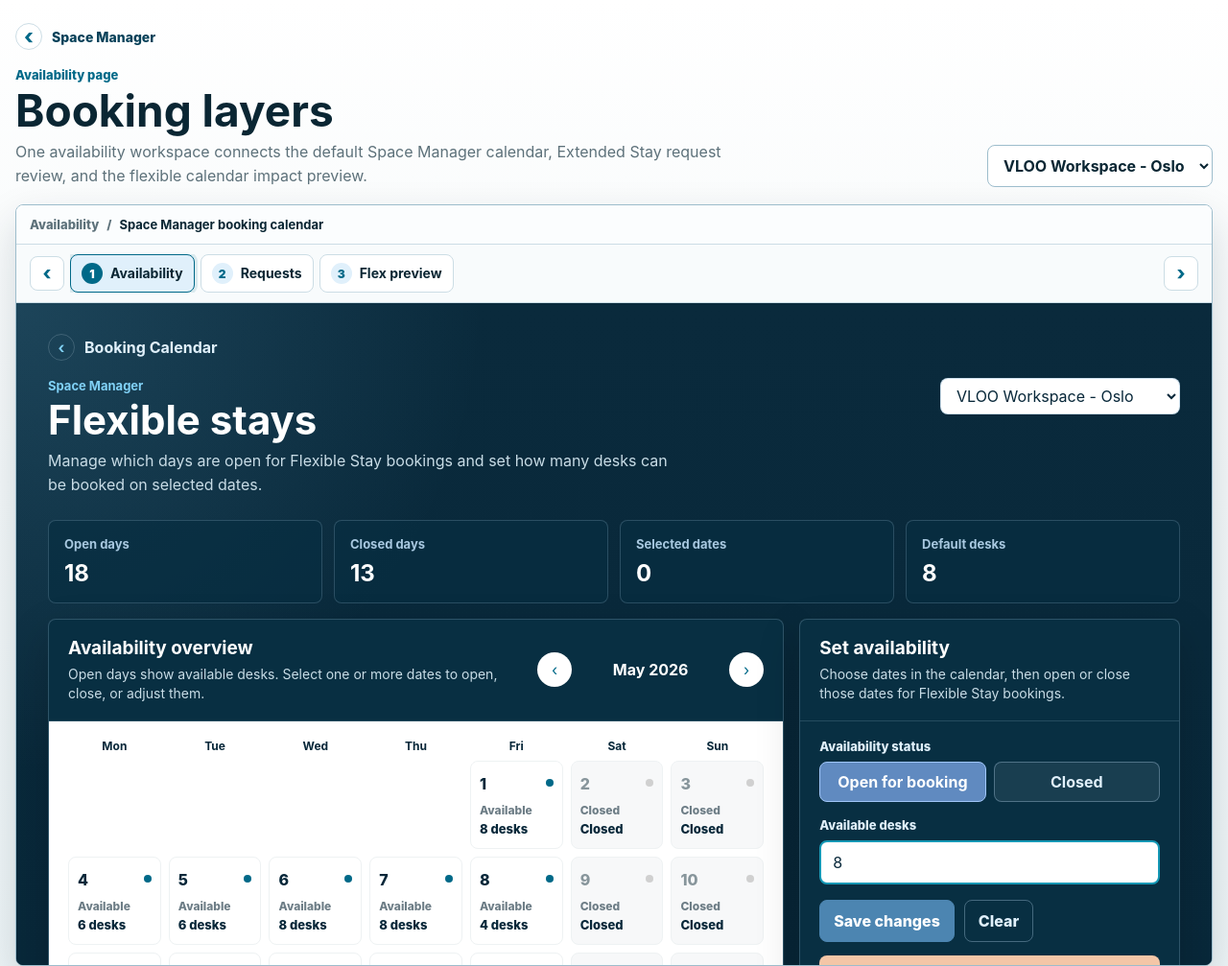
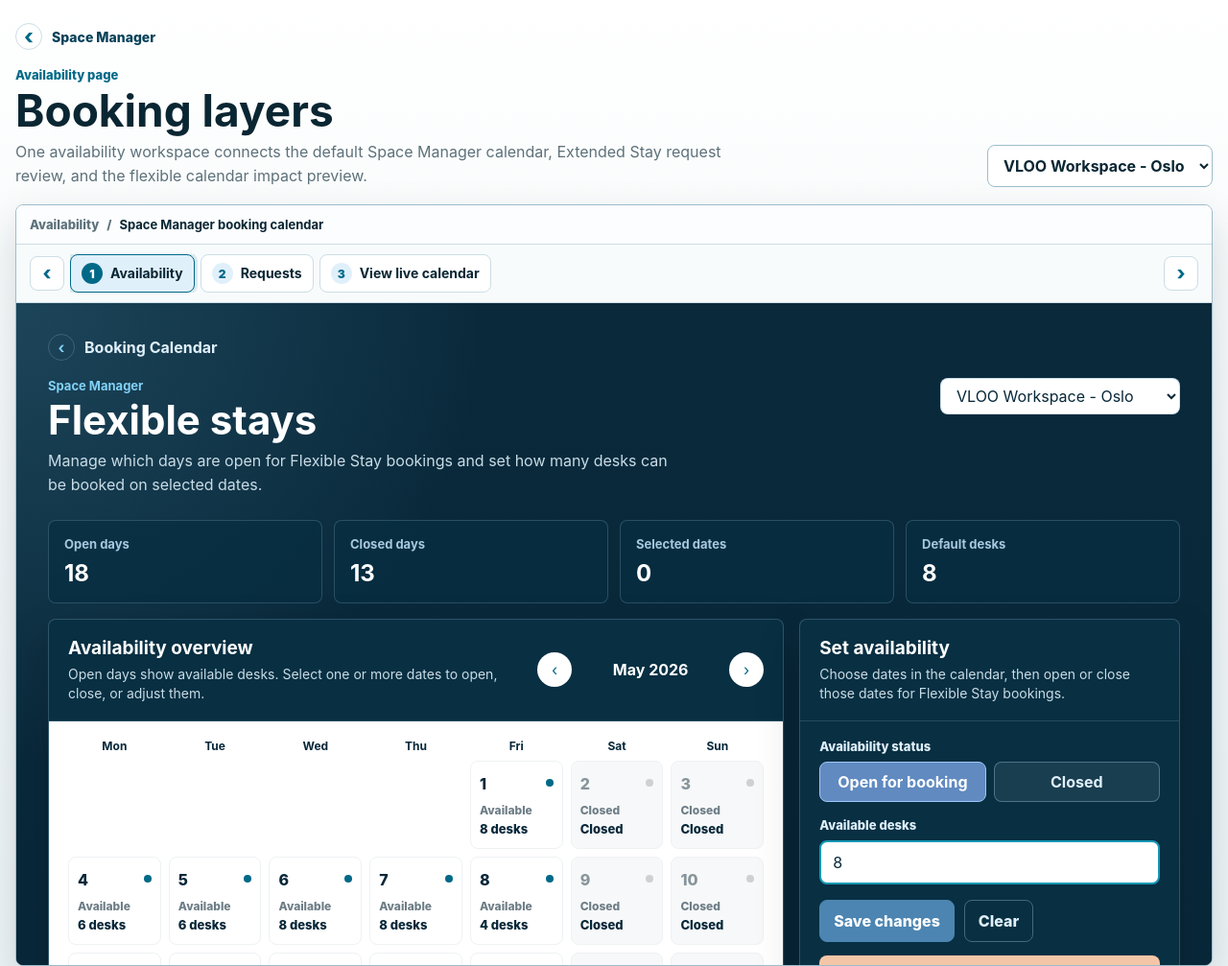
Before and after one commit to andreas-nbs/Booking-layers-Space-Manager, a plain HTML site: page index.html in a window 1280 px wide. Shown: the top 1007 px of the page at 96% size. Drawn offline with Linux system fonts and the light colour scheme.

Commit message:
Rename flex preview layer

```diff
--- a/index.html
+++ b/index.html
@@ -352,7 +352,7 @@
                   <span class="layer-number">3</span>
                   <span class="layer-status">Impact</span>
                 </div>
-                <h2>Flex preview</h2>
+                <h2>View live calendar</h2>
                 <p>Host checks remaining capacity and conflicts after a request is applied.</p>
                 <div class="layer-meta">
                   <span class="tag">June 2026</span>
```
